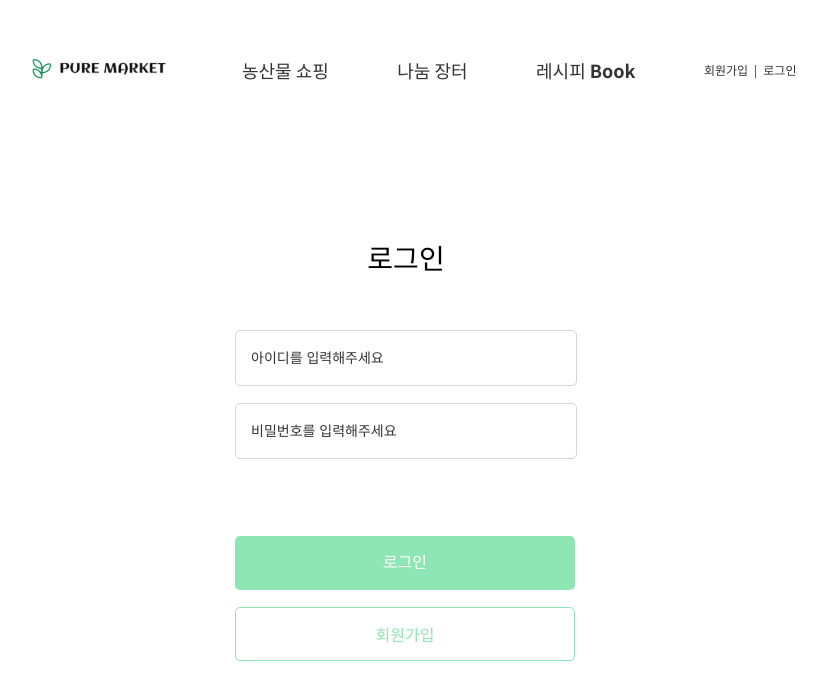
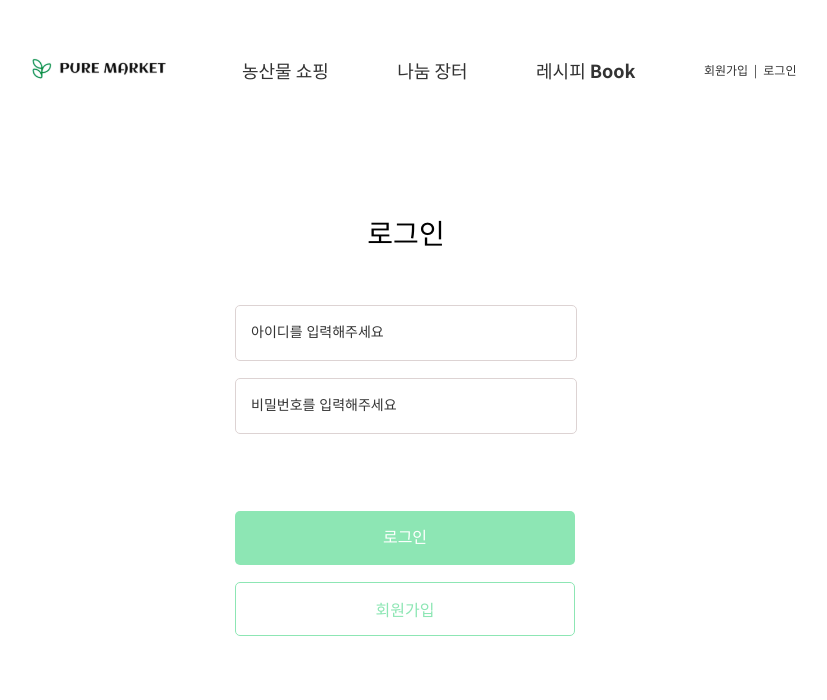
Before and after one commit to kko-bugi/pure-market-client, a React (Vite) app: page /login in a window 1280 px wide. Shown: the top 700 px of the page, without its empty margins (234-1061 px from the left). Built offline with nearby package versions, Linux system fonts and the light colour scheme.

Commit message:
Design: Fix Margins & Add Banner as Template - 페이지 아래에도 마진 추가 - 템플릿으로 배너(Optional) 추가 - 하단 내용 잘리는 현상 수정

```diff
--- a/src/components/Template.jsx
+++ b/src/components/Template.jsx
@@ -1,10 +1,11 @@
 import styled from "styled-components";
 import NavBar from "./NavBar";
 
-function Template({ children }) {
+function Template({ children, banner }) {
   return (
     <Wrapper>
       <NavBar />
+      {banner && <>{banner}</>}
       <ContentWrapper>{children}</ContentWrapper>
     </Wrapper>
   );
@@ -17,17 +18,17 @@ const Wrapper = styled.div`
   display: flex;
   flex-direction: column;
   align-items: center;
-  padding-top: 51px;
+  padding: 51px 0;
   position: fixed;
   top: 0;
   bottom: 0;
+  overflow-y: auto;
 `;
 
 const ContentWrapper = styled.div`
   display: flex;
   flex-direction: column;
   width: 100%;
-  overflow-y: auto;
   flex: 1;
   justify-content: center;
   align-items: center;
```
